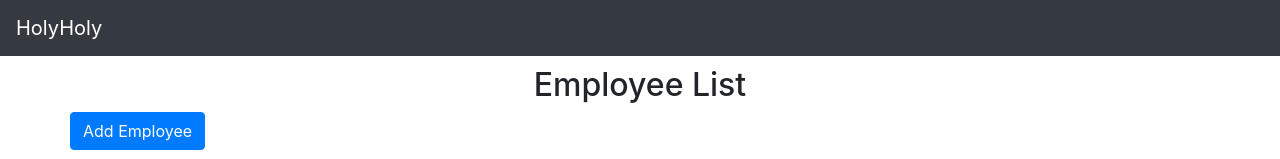
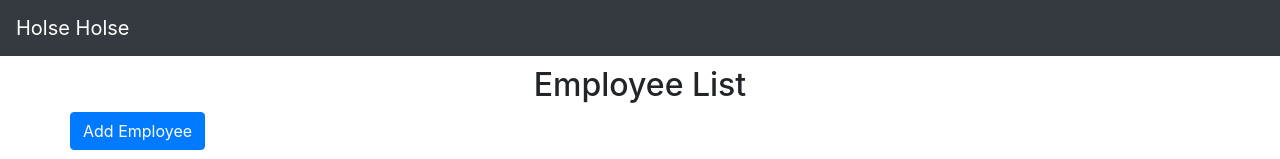
Before and after one commit to chyoni/aws-frontend, a React (Create React App) app: page / in a window 1280 px wide. Shown: the top 159 px of the page. Built offline with nearby package versions, Linux system fonts and the light colour scheme; no server answers.

Commit message:
source changed

```diff
--- a/src/components/HeaderComponent.jsx
+++ b/src/components/HeaderComponent.jsx
@@ -13,7 +13,7 @@ export default class HeaderComponent extends Component {
           <nav className="navbar navbar-expand-md navbar-dark bg-dark">
             <div>
               <a href="http://ecs.cwchoiit.net" className="navbar-brand">
-                HolyHoly
+                Holse Holse
               </a>
             </div>
           </nav>
```
